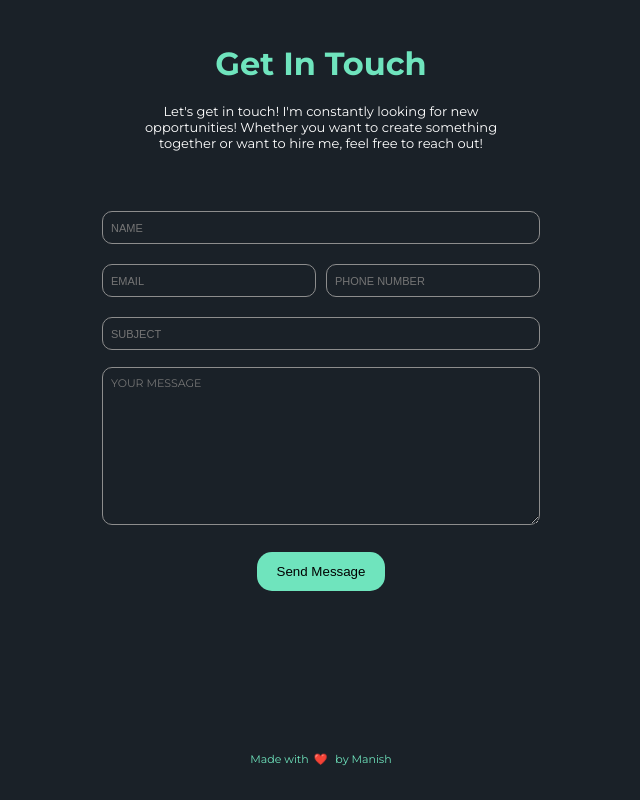
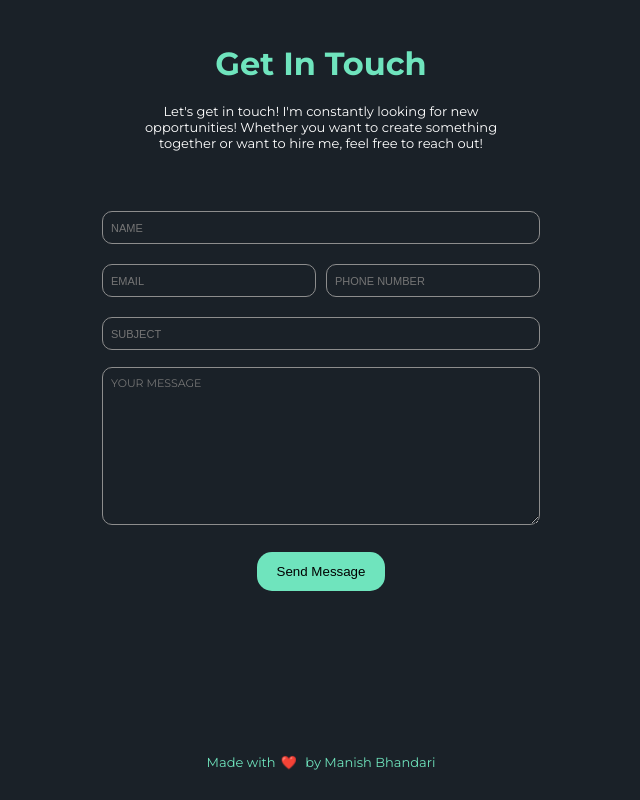
Before and after one commit to manish-bhandari/portfolio-website, a React (Create React App) app: page / in a window 1280 px wide. Shown: the part 4039-4839 px from the top of the page, without its empty margins (319-959 px from the left). Built offline with nearby package versions, Linux system fonts and the light colour scheme.

Commit message:
added resume

```diff
--- a/src/components/Footer/Footer.css
+++ b/src/components/Footer/Footer.css
@@ -1,7 +1,7 @@
 .footer-container{
-    margin-bottom: 20px;
+    margin-bottom: 30px;
     color: #6FE4BD;
-    font-size: 11px;
+    font-size: 13px;
 }
 
 .footer-container span{
--- a/src/components/Footer/Footer.jsx
+++ b/src/components/Footer/Footer.jsx
@@ -3,7 +3,7 @@ import './Footer.css'
 function Footer() {
   return (
     <div className="footer-container">
-        <p>Made with<span>❤️</span> by Manish</p>
+        <p>Made with<span>❤️</span> by Manish Bhandari</p>
     </div>
   )
 }
--- a/src/components/Navbar/MenuItems.js
+++ b/src/components/Navbar/MenuItems.js
@@ -21,7 +21,7 @@ export const MenuItems = [
   },
   {
     title: "Resume",
-    url: "#",
+    url: "/resume.pdf",
     cName: "nav-links resume-btn",
   },
 ];
```
Also changed, not shown: 1 other file (tests, documents, lock files or other folders).
